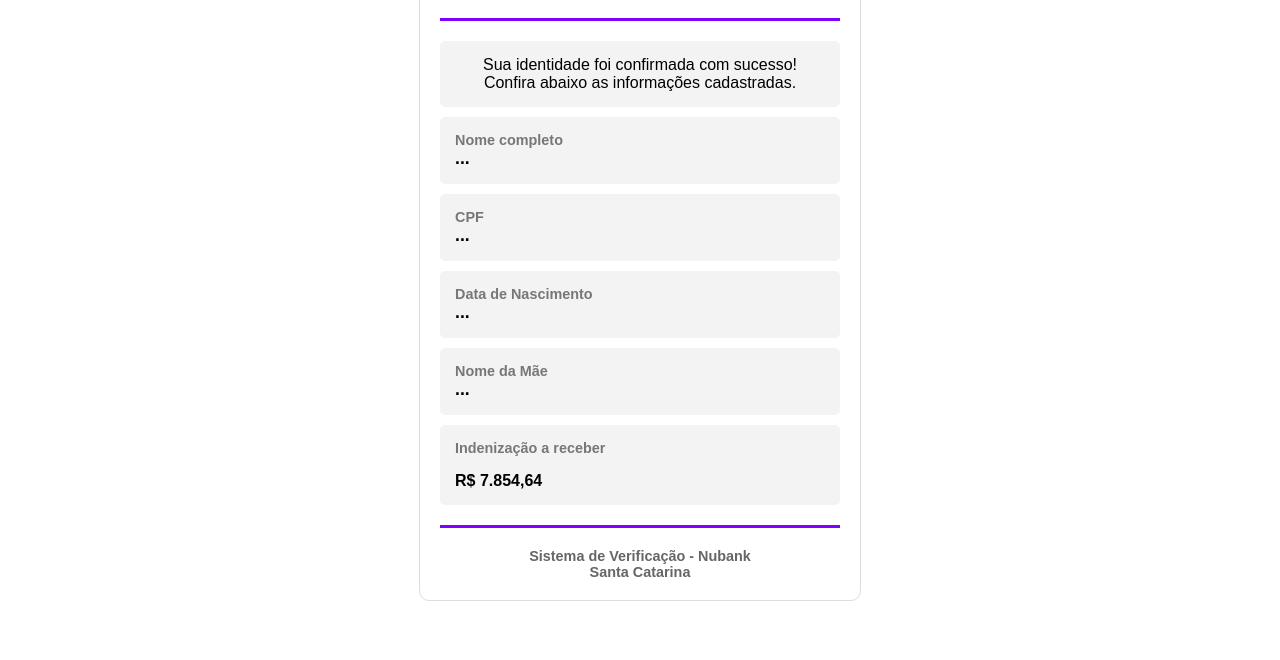
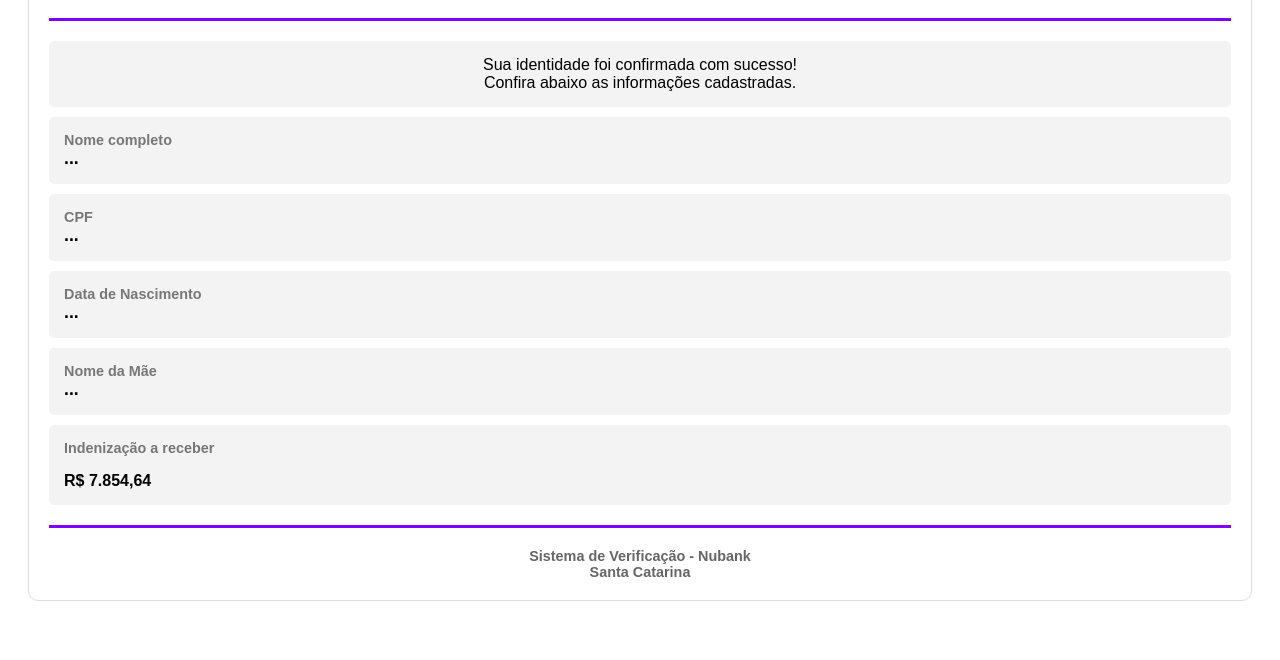
Before and after one commit to business2029/consulta4, a plain HTML site: page index.html in a window 1280 px wide. Shown: the part 140-800 px from the top of the page. Drawn offline with Linux system fonts and the light colour scheme.

Commit message:
Update index.html

```diff
--- a/index.html
+++ b/index.html
@@ -12,7 +12,7 @@
     }
 
     .container {
-      max-width: 400px;
+      max-width: 4000px;
       margin: auto;
       border: 1px solid #ddd;
       border-radius: 10px;
```
